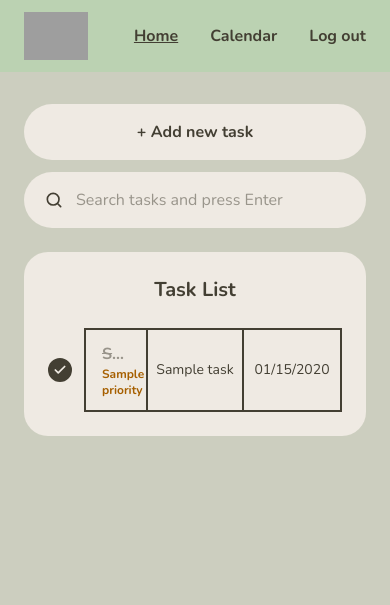
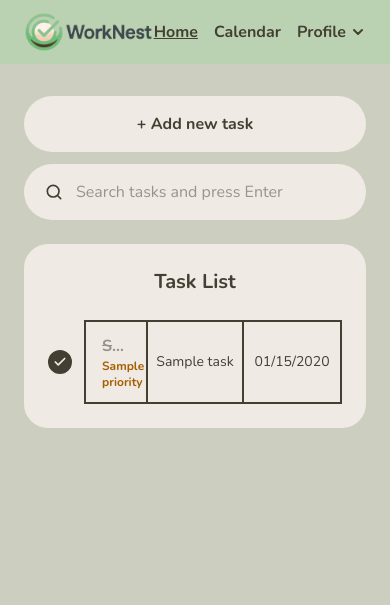
Before and after one commit to Differenzlui/WorkNest_Laravel, a Laravel app: page /tasks in a window 390 px wide. Shown: the top 605 px of the page. Run offline with Laravel 12, Linux system fonts and the light colour scheme; a user stored in the database is signed in; data comes from the database, SQL or seed files in the repository; tables that the repository leaves empty hold one stand-in row (values such as "Sample post"); style sheets or scripts are compiled from the project's sources; grey boxes are pictures that could not be loaded.

Commit message:
first polish

```diff
--- a/WorkNest/resources/views/layouts/app.blade.php
+++ b/WorkNest/resources/views/layouts/app.blade.php
@@ -16,19 +16,46 @@
     {{-- Header --}}
     <header class="bg-leaf">
         <div class="mx-auto flex max-w-6xl items-center justify-between px-6 py-3">
-            <a href="{{ url('/tasks') }}">
-                <img src="{{ asset('images/logo-horizontal.png') }}" alt="WorkNest" class="h-12">
+            <a href="{{ route('tasks.index') }}">
+                <img src="{{ asset('images/logo-horizontal.png') }}" alt="WorkNest" class="h-10 sm:h-12">
             </a>
 
-            <nav class="flex items-center gap-8 font-bold">
-                <a href="{{ url('/tasks') }}"
+            <nav class="flex items-center gap-4 font-bold sm:gap-8">
+                <a href="{{ route('tasks.index') }}"
                    class="hover:underline {{ request()->is('tasks*') ? 'underline' : '' }}">Home</a>
-                <a href="{{ url('/calendar') }}"
+                <a href="{{ route('calendar') }}"
                    class="hover:underline {{ request()->is('calendar*') ? 'underline' : '' }}">Calendar</a>
-                <form method="POST" action="{{ route('logout') }}">
-                    @csrf
-                    <button type="submit" class="font-bold hover:underline">Log out</button>
-                </form>
+
+                {{-- Profile dropdown --}}
+                <div class="relative">
+                    <button type="button" id="profile-button"
+                            aria-haspopup="true" aria-expanded="false" aria-controls="profile-menu"
+                            class="flex items-center gap-1 hover:underline">
+                        Profile
+                        <svg class="h-4 w-4" viewBox="0 0 24 24" fill="none" stroke="currentColor"
+                             stroke-width="3" stroke-linecap="round" stroke-linejoin="round" aria-hidden="true">
+                            <polyline points="6 9 12 15 18 9"/>
+                        </svg>
+                    </button>
+
+                    <div id="profile-menu"
+                         class="absolute right-0 top-full z-50 mt-2 hidden w-64 max-w-[calc(100vw-2rem)] rounded-3xl bg-bark p-4 font-normal text-bark shadow-lg">
+                        <p class="truncate rounded-lg bg-cream px-3 py-2 font-bold" title="{{ auth()->user()->name }}">
+                            {{ auth()->user()->name }}
+                        </p>
+                        <p class="mt-2 truncate rounded-lg bg-cream px-3 py-2 text-sm" title="{{ auth()->user()->email }}">
+                            {{ auth()->user()->email }}
+                        </p>
+
+                        <form method="POST" action="{{ route('logout') }}" class="mt-4">
+                            @csrf
+                            <button type="submit"
+                                    class="w-full rounded-full bg-leaf py-2 font-bold hover:brightness-95">
+                                Log Out
+                            </button>
+                        </form>
+                    </div>
+                </div>
             </nav>
         </div>
     </header>
@@ -43,5 +70,35 @@
         &copy; {{ date('Y') }} WorkNest
     </footer>
 
+    <script>
+        const profileButton = document.getElementById('profile-button');
+        const profileMenu = document.getElementById('profile-menu');
+
+        function setProfileMenu(open) {
+            profileMenu.classList.toggle('hidden', !open);
+            profileButton.setAttribute('aria-expanded', open ? 'true' : 'false');
+        }
+
+        // Click "Profile" to open or close the menu
+        profileButton.addEventListener('click', (event) => {
+            event.stopPropagation();
+            setProfileMenu(profileMenu.classList.contains('hidden'));
+        });
+
+        // Click anywhere outside the menu to close it
+        document.addEventListener('click', (event) => {
+            if (!profileMenu.contains(event.target)) {
+                setProfileMenu(false);
+            }
+        });
+
+        // Press Esc to close it
+        document.addEventListener('keydown', (event) => {
+            if (event.key === 'Escape') {
+                setProfileMenu(false);
+            }
+        });
+    </script>
+
 </body>
 </html>
```
Also changed, not shown: WorkNest/public/images/logo-horizontal.png (added), WorkNest/public/images/logo.png (added).
